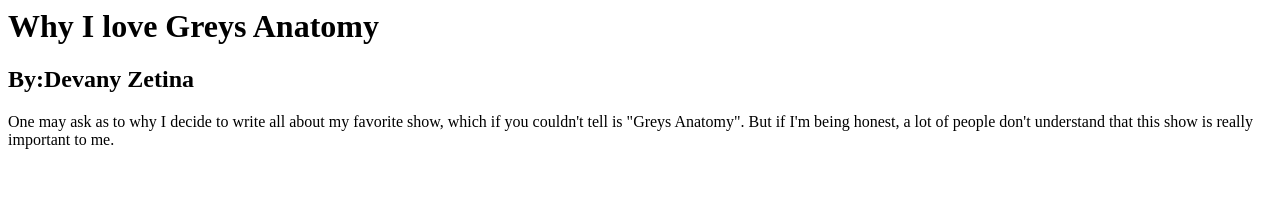
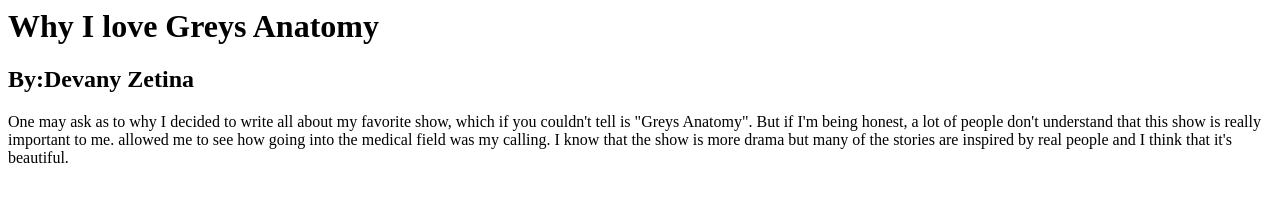
Before and after one commit to dzetina7/MyStoryPer8, a plain HTML site: page index.html in a window 1280 px wide. Drawn offline with Linux system fonts and the light colour scheme.

Commit message:
Update index.html

```diff
--- a/index.html
+++ b/index.html
@@ -2,6 +2,6 @@
 <body>
 <h1>Why I love Greys Anatomy</h1>
   <h2>By:Devany Zetina</h2>
-  <p>One may ask as to why I decide to write all about my favorite show, which if you couldn't tell is "Greys Anatomy". But if I'm being honest, a lot of people don't understand that this show is really important to me.<p>
+  <p>One may ask as to why I decided to write all about my favorite show, which if you couldn't tell is "Greys Anatomy". But if I'm being honest, a lot of people don't understand that this show is really important to me. allowed me to see how going into the medical field was my calling. I know that the show is more drama but many of the stories are inspired by real people and I think that it's beautiful.<p>
 </body>
 <html>
```
